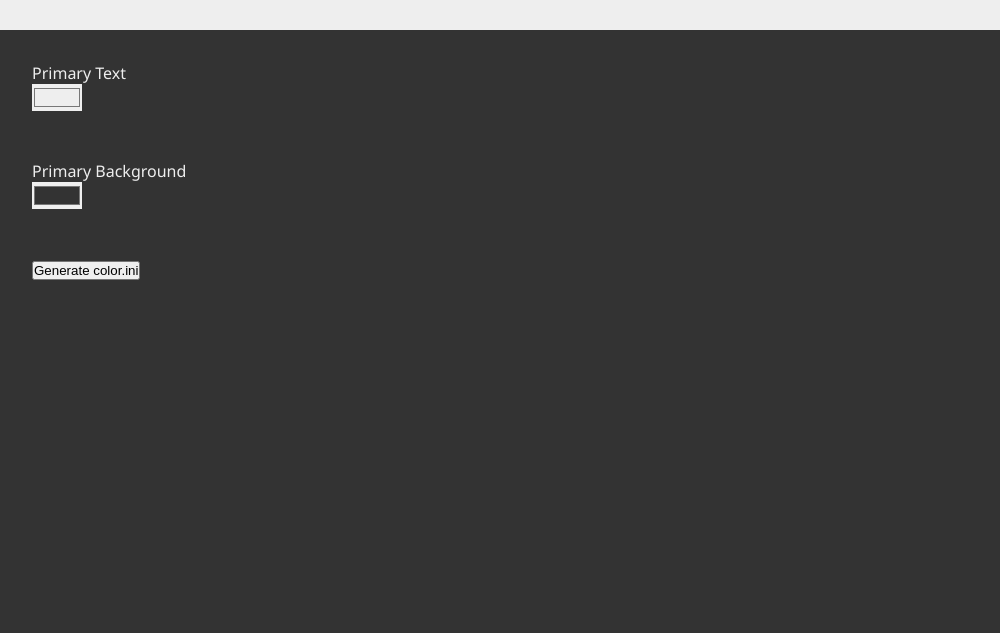
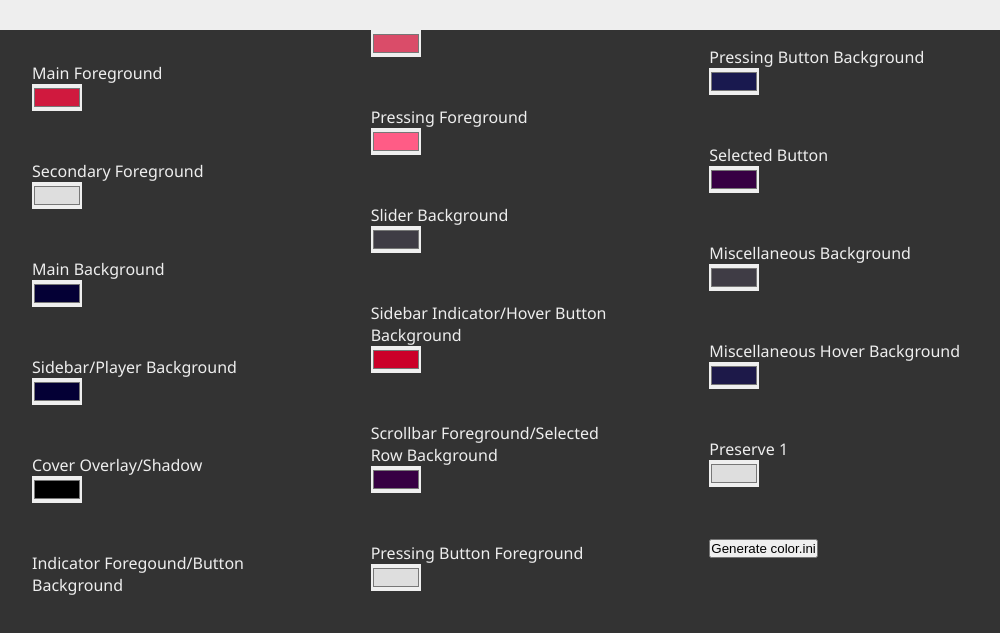
Before and after one commit to rhysperry111/spicetify-gui, an Electron app: page page/index.html in a window 1000 px wide. Shown: the part 77-710 px from the top of the page. Drawn offline with Linux system fonts and the light colour scheme.

Commit message:
WHAAAAAAAT! it now works!!!

```diff
--- a/page/css/master.css
+++ b/page/css/master.css
@@ -36,3 +36,7 @@ h1 {
   border: none;
 
 }
+
+#main {
+  columns: 3 auto;
+}
--- a/page/index.html
+++ b/page/index.html
@@ -9,16 +9,76 @@
 
 <body onclick="updateVals()">
   <h1>Spicetify GUI</h1>
+
+  <div id="main">
     <div class="holder">
-    <p>Primary Text</p>
-    <input type="color" value="#eeeeee" class="selector" id="PrimaryText">
+      <p>Main Foreground</p>
+      <input type="color" value="#D0193E" class="selector" id="mainFG">
     </div>
     <div class="holder">
-    <p>Primary Background</p>
-    <input type="color" value="#333333" class="selector" id="PrimaryBackground">
+      <p>Secondary Foreground</p>
+      <input type="color" value="#DEDEDE" class="selector" id="secondaryFG">
     </div>
     <div class="holder">
+      <p>Main Background</p>
+      <input type="color" value="#040035" class="selector" id="mainBG">
+    </div>
+    <div class="holder">
+      <p>Sidebar/Player Background</p>
+      <input type="color" value="#040035" class="selector" id="sidebarPlayerBG">
+    </div>
+    <div class="holder">
+      <p>Cover Overlay/Shadow</p>
+      <input type="color" value="#000000" class="selector" id="coverOverlayShadow">
+    </div>
+    <div class="holder">
+      <p>Indicator Foregound/Button Background</p>
+      <input type="color" value="#DA4C69" class="selector" id="indicatorFGButtonBG">
+    </div>
+    <div class="holder">
+      <p>Pressing Foreground</p>
+      <input type="color" value="#FF5C86" class="selector" id="pressingFG">
+    </div>
+    <div class="holder">
+      <p>Slider Background</p>
+      <input type="color" value="#3F3C45" class="selector" id="sliderBG">
+    </div>
+    <div class="holder">
+      <p>Sidebar Indicator/Hover Button Background</p>
+      <input type="color" value="#CB0029" class="selector" id="sidebarIndicatorHoverButtonBG">
+    </div>
+    <div class="holder">
+      <p>Scrollbar Foreground/Selected Row Background</p>
+      <input type="color" value="#370043" class="selector" id="scrollbarFGSelectedRowBG">
+    </div>
+    <div class="holder">
+      <p>Pressing Button Foreground</p>
+      <input type="color" value="#DEDEDE" class="selector" id="pressingButtonFG">
+    </div>
+    <div class="holder">
+      <p>Pressing Button Background</p>
+      <input type="color" value="#19194F" class="selector" id="pressingButtonBG">
+    </div>
+    <div class="holder">
+      <p>Selected Button</p>
+      <input type="color" value="#370043" class="selector" id="selectedButton">
+    </div>
+    <div class="holder">
+      <p>Miscellaneous Background</p>
+      <input type="color" value="#3F3C45" class="selector" id="miscBG">
+    </div>
+    <div class="holder">
+      <p>Miscellaneous Hover Background</p>
+      <input type="color" value="#1D1949" class="selector" id="miscHoverBG">
+    </div>
+    <div class="holder">
+      <p>Preserve 1</p>
+      <input type="color" value="#DEDEDE" class="selector" id="preserve1">
+    </div>
+
+    <div class="holder">
       <input type="button" value="Generate color.ini" onclick="downloadINI()">
+    </div>
   </div>
   <script src="js/master.js"></script>
 </body>
--- a/page/js/master.js
+++ b/page/js/master.js
@@ -1,4 +1,5 @@
 // I am really really sorry for the long and descriptive variable names
+var iniFile;
 var mainFG, secondaryFG,
   mainBG, sidebarPlayerBG,
   coverOverlayShadow, indicatorFGButtonBG,
@@ -7,28 +8,6 @@ var mainFG, secondaryFG,
   pressingButtonFG, pressingButtonBG,
   selectedButton, miscBG,
   miscHoverBG, preserve1;
-
-// I am just using a color.ini from a theme I like
-var iniFil `
-[Base]
-; Shadow Style
-main_fg                               = ${mainFG}
-secondary_fg                          = ${secondaryFG}
-main_bg                               = ${mainBG}
-sidebar_and_player_bg                 = ${sidebarPlayerBG}
-cover_overlay_and_shadow              = ${coverOverlayShadow}
-indicator_fg_and_button_bg            = ${indicatorFGButtonBG}
-pressing_fg                           = ${pressingFG}
-slider_bg                             = ${sliderBG}
-sidebar_indicator_and_hover_button_bg = ${sidebarIndicatorHoverButtonBG}
-scrollbar_fg_and_selected_row_bg      = ${scrollbarFGSelectedRowBG}
-pressing_button_fg                    = ${pressingButtonFG}
-pressing_button_bg                    = ${pressingButtonBG}
-selected_button                       = ${selectedButton}
-miscellaneous_bg                      = ${miscBG}
-Miscellaneous_hover_bg                = ${miscHoverBG}
-preserve_1                            = ${preserve1}
-`
 
 function updateVals() {
   mainFG = document.getElementById("mainFG").value.substring(1);
@@ -47,6 +26,25 @@ function updateVals() {
   miscBG = document.getElementById("miscBG").value.substring(1);
   miscHoverBG = document.getElementById("miscHoverBG").value.substring(1);
   preserve1 = document.getElementById("preserve1").value.substring(1);
+  // I am just using a color.ini from a theme I like
+  iniFile = `[Base]
+  ; Shadow Style
+  main_fg                               = ${mainFG}
+  secondary_fg                          = ${secondaryFG}
+  main_bg                               = ${mainBG}
+  sidebar_and_player_bg                 = ${sidebarPlayerBG}
+  cover_overlay_and_shadow              = ${coverOverlayShadow}
+  indicator_fg_and_button_bg            = ${indicatorFGButtonBG}
+  pressing_fg                           = ${pressingFG}
+  slider_bg                             = ${sliderBG}
+  sidebar_indicator_and_hover_button_bg = ${sidebarIndicatorHoverButtonBG}
+  scrollbar_fg_and_selected_row_bg      = ${scrollbarFGSelectedRowBG}
+  pressing_button_fg                    = ${pressingButtonFG}
+  pressing_button_bg                    = ${pressingButtonBG}
+  selected_button                       = ${selectedButton}
+  miscellaneous_bg                      = ${miscBG}
+  Miscellaneous_hover_bg                = ${miscHoverBG}
+  preserve_1                            = ${preserve1}`;
 }
 updateVals();
 
```
Lines whose indentation alone changed are shown as unchanged.
